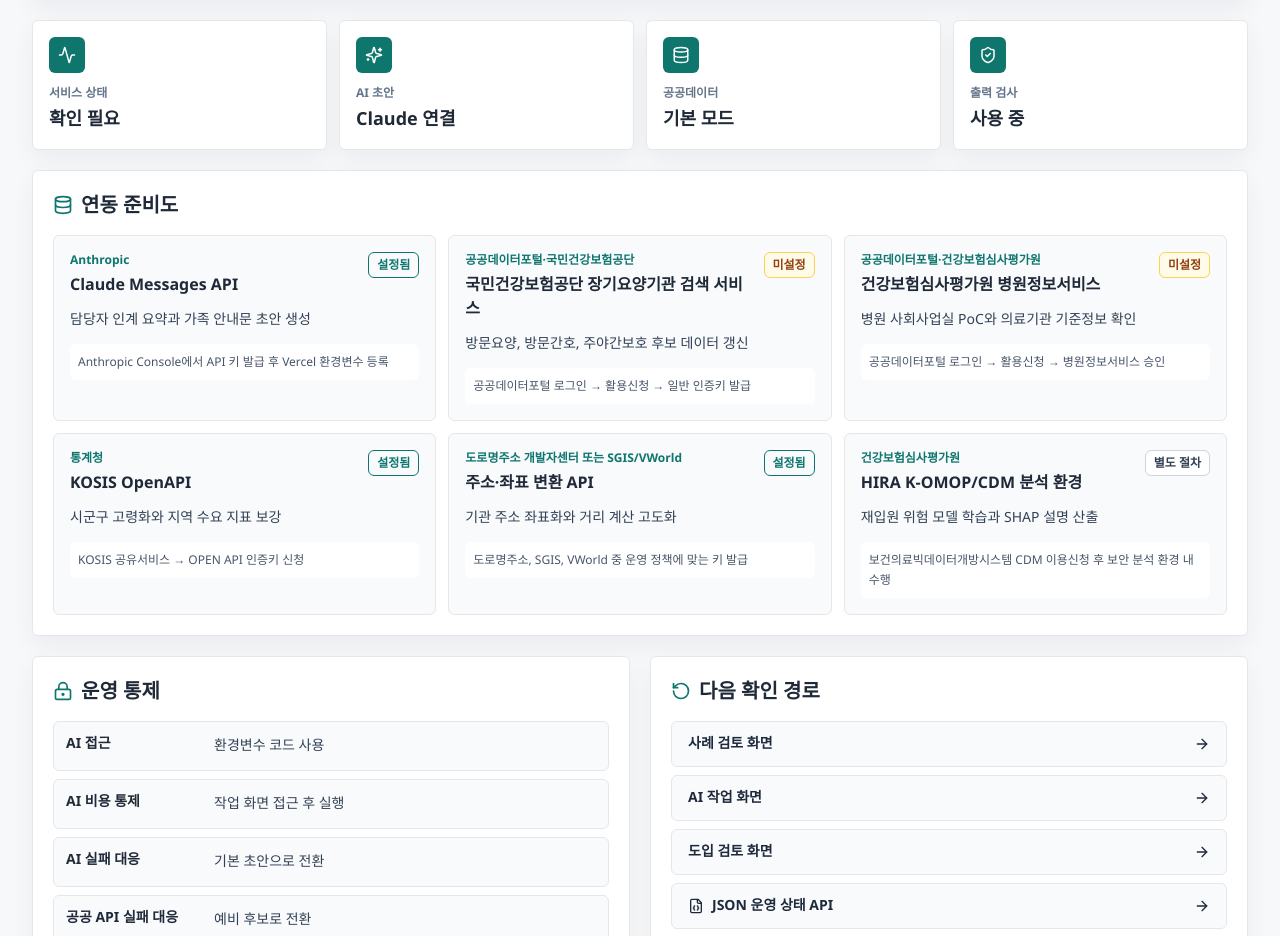
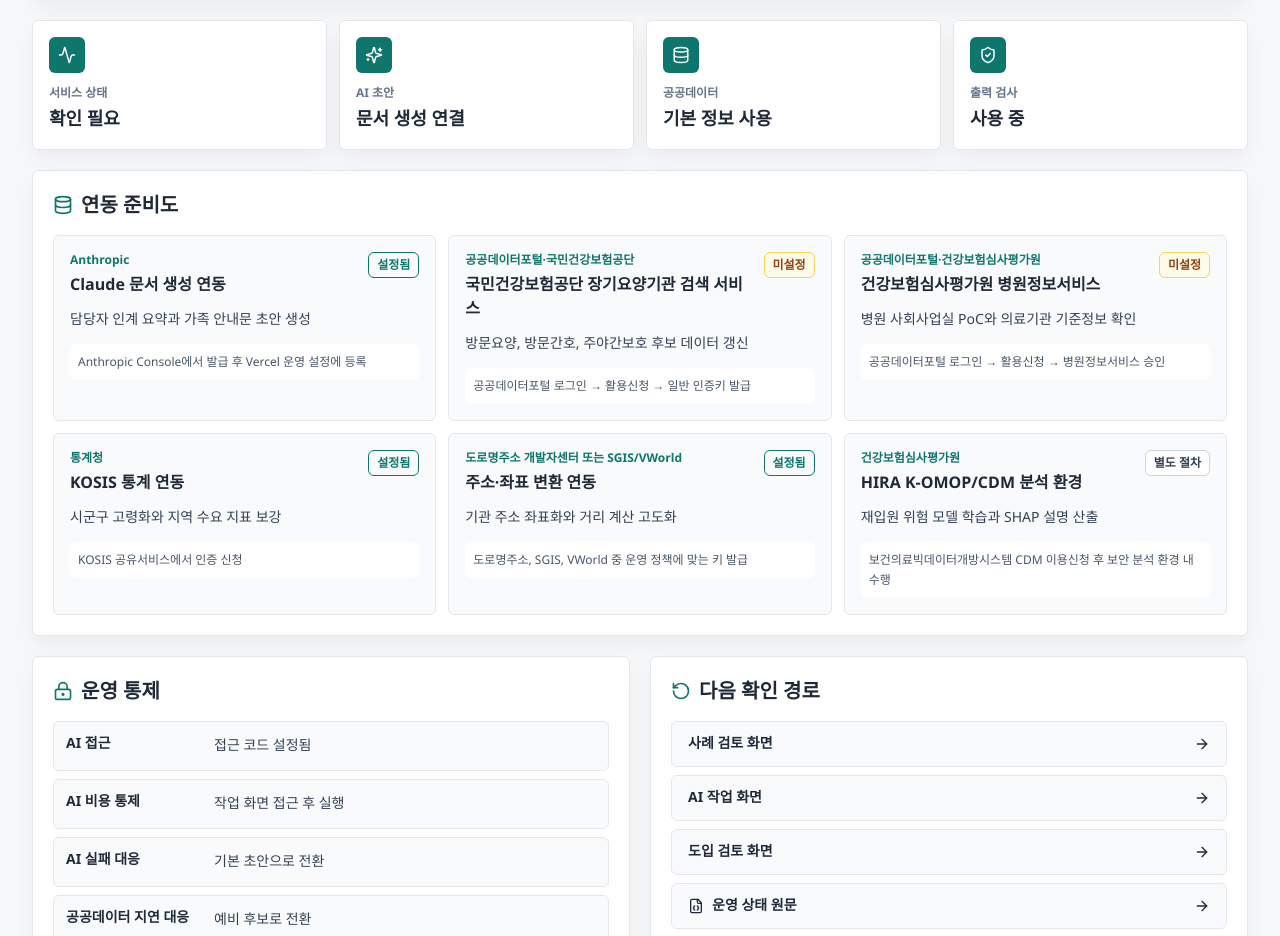
Before and after one commit to dailyweekly/carebridge72, a Next.js app: page /status in a window 1280 px wide. Shown: the part 256-1192 px from the top of the page. Built offline with nearby package versions, Linux system fonts and the light colour scheme; no server answers.

Commit message:
Clarify operations wording for nontechnical users

```diff
--- a/app/readiness/page.tsx
+++ b/app/readiness/page.tsx
@@ -16,7 +16,7 @@
 
 const pilotSteps = [
   ["1", "업무 대상 확정", "퇴원 후 72시간 내 확인이 필요한 진단군과 담당 부서를 정합니다."],
-  ["2", "데이터 연결", "시연용 사례와 공개 API를 먼저 연결하고, HIRA 맞춤형 데이터는 별도 절차로 반영합니다."],
+  ["2", "데이터 연결", "시연용 사례와 공공데이터를 먼저 연결하고, HIRA 맞춤형 데이터는 별도 절차로 반영합니다."],
   ["3", "담당자 검수", "위험 신호, 후보 정보, 가족 안내문 초안이 실제 업무 흐름에 맞는지 확인합니다."],
   ["4", "운영 전환", "접근 코드, 처리 이력, 운영 원칙 검사를 유지한 상태로 제한 배포합니다."]
 ];
@@ -47,7 +47,7 @@
 const readinessItems = [
   "Vercel 배포 완료 및 `/api/health` 운영 상태 확인 가능",
   "Claude Haiku 기반 AI 초안 생성과 기본 초안 대체 구조",
-  "NHIS 장기요양기관 검색 서비스와 HIRA 병원정보서비스 연동 준비",
+  "국민건강보험공단 장기요양기관 검색 서비스와 HIRA 병원정보서비스 연동 준비",
   "시연용 사례 기반 검증, 민감정보 입력 차단, 운영 원칙 검사",
   "HIRA 맞춤형/K-OMOP 데이터 수령 후 모델 고도화 가능"
 ];
@@ -56,7 +56,7 @@
   {
     title: "4주 업무검증",
     target: "시군 1개 부서 또는 병원 1개 팀",
-    scope: "시연용 사례 기반 업무 흐름 검증, 담당자 피드백 반영, 공공 API 연결 확인",
+    scope: "시연용 사례 기반 업무 흐름 검증, 담당자 피드백 반영, 공공데이터 연결 확인",
     commercial: "초기 구축비 또는 공모·실증 과제로 시작"
   },
   {
@@ -76,7 +76,7 @@
 const operationControls = [
   "AI 초안 생성은 `/workspace` 접근 코드 확인 후에만 실행",
   "Claude 호출 실패 시 동일 입력 기반 기본 초안으로 업무 흐름 유지",
-  "공공 API 지연 시 예비 후보로 화면 중단 방지",
+  "공공데이터 지연 시 예비 후보로 화면 중단 방지",
   "실명·연락처·주민번호·상세주소 입력 차단",
   "출력 전 운영 원칙 검사로 기관 지정·예약·결제 표현 차단"
 ];
--- a/app/status/page.tsx
+++ b/app/status/page.tsx
@@ -36,7 +36,7 @@
               배포·연동·운영 통제를 한 화면에서 확인합니다
             </h1>
             <p className="mt-3 max-w-3xl text-base leading-7 text-slate-700">
-              이 화면은 담당자 업무 화면과 분리된 운영 확인용입니다. 비밀 키 값은 표시하지 않고 연결 상태와 통제 방식만 보여줍니다.
+              이 화면은 담당자 업무 화면과 분리된 운영 확인용입니다. 비밀 설정값은 표시하지 않고 연결 상태와 통제 방식만 보여줍니다.
             </p>
           </div>
           <div className={`rounded-md border p-4 ${isOk ? "border-teal bg-teal-50" : "border-amber-300 bg-amber-50"}`}>
@@ -93,7 +93,7 @@
             <ControlRow label="AI 접근" value={controlLabel(health.operationalControls.workspaceAccess)} />
             <ControlRow label="AI 비용 통제" value="작업 화면 접근 후 실행" />
             <ControlRow label="AI 실패 대응" value="기본 초안으로 전환" />
-            <ControlRow label="공공 API 실패 대응" value="예비 후보로 전환" />
+            <ControlRow label="공공데이터 지연 대응" value="예비 후보로 전환" />
             <ControlRow label="민감정보 입력" value="패턴 차단" />
             <ControlRow label="환자 식별자" value="수집하지 않음" />
           </div>
@@ -108,7 +108,7 @@
             <StatusLink href="/" label="사례 검토 화면" />
             <StatusLink href="/workspace" label="AI 작업 화면" />
             <StatusLink href="/readiness" label="도입 검토 화면" />
-            <StatusLink href="/api/health" label="JSON 운영 상태 API" icon={<FileJson size={16} />} />
+            <StatusLink href="/api/health" label="운영 상태 원문" icon={<FileJson size={16} />} />
           </div>
         </div>
       </section>
@@ -162,16 +162,16 @@
 }
 
 function modeLabel(value: string) {
-  if (value === "claude-enabled") return "Claude 연결";
-  if (value === "enabled-with-fallback") return "API 연결";
-  if (value === "fallback-only") return "기본 모드";
+  if (value === "claude-enabled") return "문서 생성 연결";
+  if (value === "enabled-with-fallback") return "공공데이터 연결";
+  if (value === "fallback-only") return "기본 정보 사용";
   if (value === "procedural-request") return "별도 절차";
   return value;
 }
 
 function controlLabel(value: string) {
-  if (value === "enabled") return "환경변수 코드 사용";
-  if (value === "default-code") return "기본 코드 사용";
+  if (value === "enabled") return "접근 코드 설정됨";
+  if (value === "default-code") return "접근 코드 사용";
   return value;
 }
 
--- a/components/CareCandidateList.tsx
+++ b/components/CareCandidateList.tsx
@@ -144,7 +144,7 @@
 function getCandidateSource(candidate: CareResource) {
   if (candidate.id.startsWith("NHIS-LTC")) {
     return {
-      badge: "공공 API",
+      badge: "공공데이터",
       label: "NHIS 장기요양기관",
       className: "bg-blue-50 text-blue-700"
     };
--- a/components/EvidenceCaptureView.tsx
+++ b/components/EvidenceCaptureView.tsx
@@ -102,7 +102,7 @@
               {candidates.slice(0, 5).map((candidate) => (
                 <article key={candidate.id} className="rounded-md border border-line bg-panel p-2 text-xs">
                   <p className="font-bold text-teal">{categoryLabels[candidate.category]}</p>
-                  <p className="text-[11px] font-bold text-slate-500">{candidate.id.startsWith("NHIS-LTC") ? "NHIS API" : "예비 후보"}</p>
+                  <p className="text-[11px] font-bold text-slate-500">{candidate.id.startsWith("NHIS-LTC") ? "공공데이터" : "예비 후보"}</p>
                   <p className="font-semibold text-ink">{candidate.name}</p>
                   <p className="text-slate-600">{candidate.distanceKm.toFixed(1)}km · {candidate.operatingWindow}</p>
                 </article>
--- a/lib/data-integrations.ts
+++ b/lib/data-integrations.ts
@@ -20,11 +20,11 @@
 export const dataIntegrations: DataIntegration[] = [
   {
     id: "ANTHROPIC_CLAUDE",
-    name: "Claude Messages API",
+    name: "Claude 문서 생성 연동",
     provider: "Anthropic",
     purpose: "담당자 인계 요약과 가족 안내문 초안 생성",
     envKeys: ["ANTHROPIC_API_KEY", "ANTHROPIC_MODEL", "WORKSPACE_ACCESS_CODE"],
-    obtainFrom: "Anthropic Console에서 API 키 발급 후 Vercel 환경변수 등록",
+    obtainFrom: "Anthropic Console에서 발급 후 Vercel 운영 설정에 등록",
     url: "https://platform.claude.com/docs/en/build-with-claude/working-with-messages",
     priority: "P1"
   },
@@ -50,17 +50,17 @@
   },
   {
     id: "KOSIS",
-    name: "KOSIS OpenAPI",
+    name: "KOSIS 통계 연동",
     provider: "통계청",
     purpose: "시군구 고령화와 지역 수요 지표 보강",
     envKeys: ["KOSIS_API_KEY"],
-    obtainFrom: "KOSIS 공유서비스 → OPEN API 인증키 신청",
+    obtainFrom: "KOSIS 공유서비스에서 인증 신청",
     url: "https://kosis.kr/openapi/index/",
     priority: "P2"
   },
   {
     id: "GEOCODING",
-    name: "주소·좌표 변환 API",
+    name: "주소·좌표 변환 연동",
     provider: "도로명주소 개발자센터 또는 SGIS/VWorld",
     purpose: "기관 주소 좌표화와 거리 계산 고도화",
     envKeys: ["GEOCODING_API_KEY"],
```
